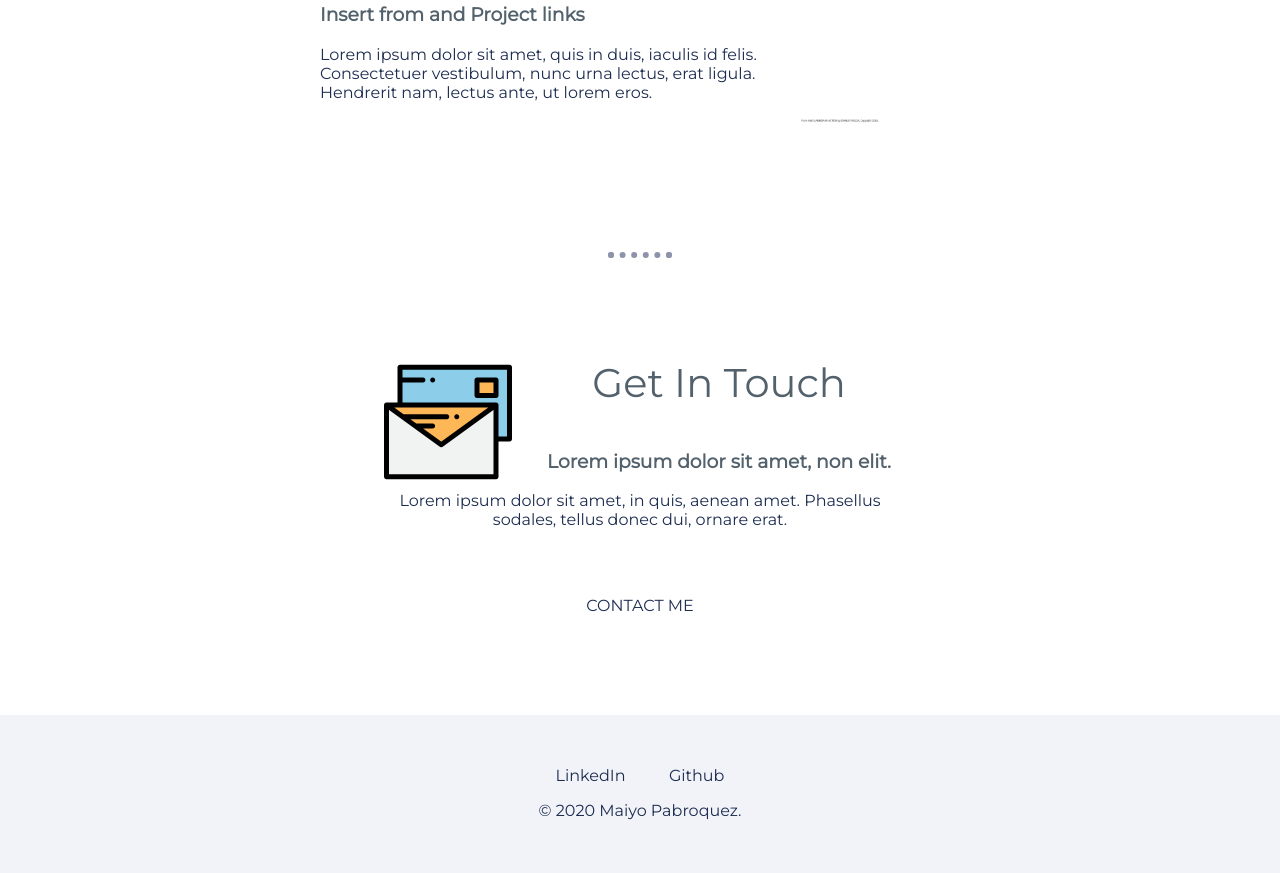
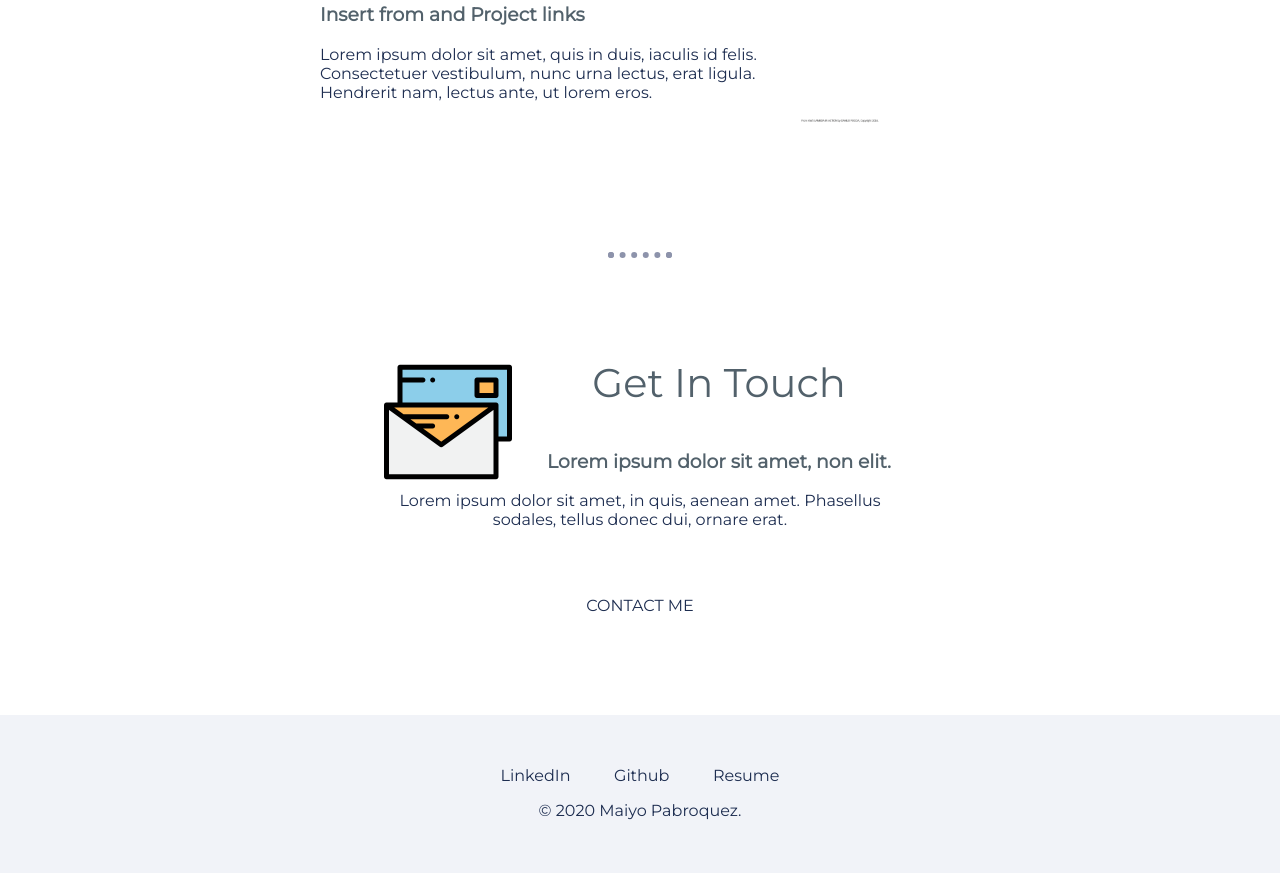
Before and after one commit to maiyopabz/Personal-site, a website: page index.html in a window 1280 px wide. Shown: the part 1811-2684 px from the top of the page. Drawn offline with Linux system fonts and the light colour scheme.

Commit message:
Added resume link

```diff
--- a/index.html
+++ b/index.html
@@ -63,6 +63,7 @@
       <div class="bottom-container">
         <a class="footer-link" href="https://www.linkedin.com/in/maiyo-pabroquez-5b8864161/">LinkedIn</a>
         <a class="footer-link" href="https://github.com/maiyopabz/">Github</a>
+        <a class="footer-link" href="https://www.kickresume.com/cv/0anY7/">Resume</a>
         <p class="copyright">© 2020 Maiyo Pabroquez.</p>
       </div>
 
```
Also changed, not shown: 1 other file.
